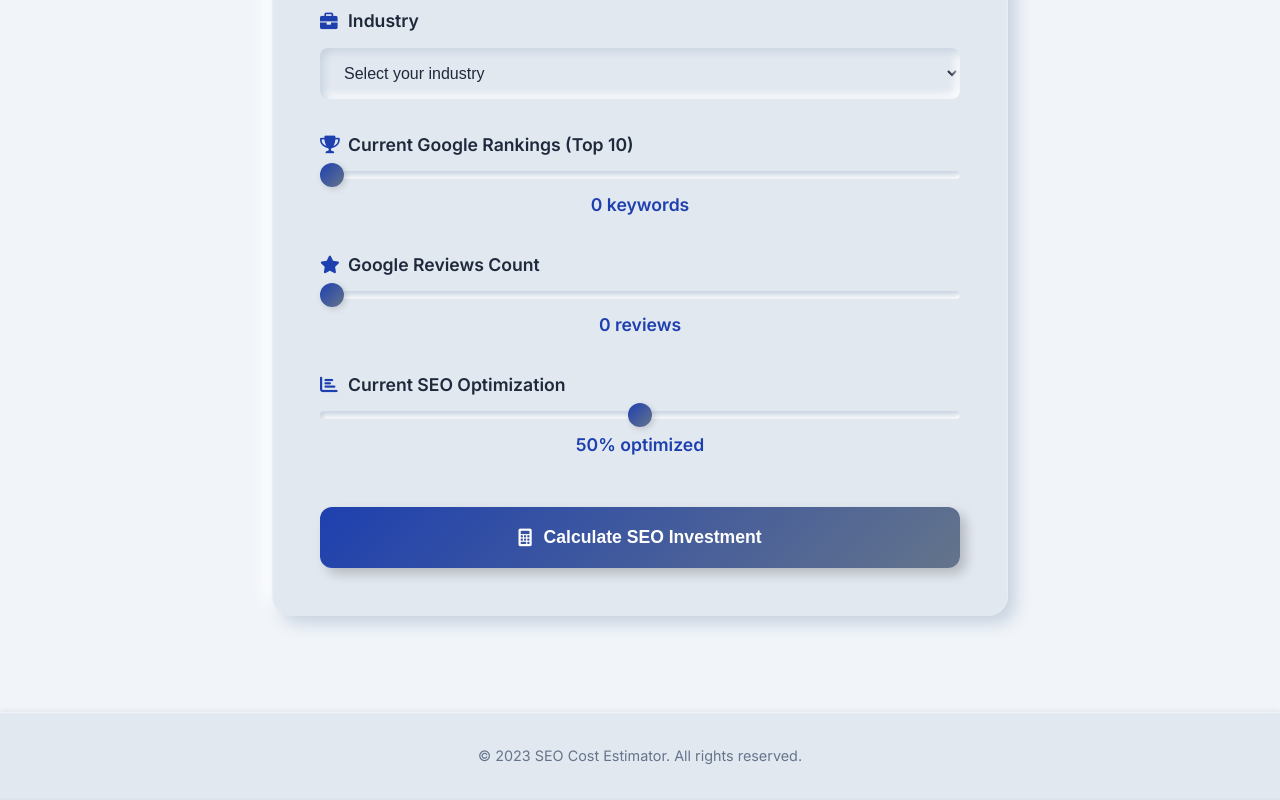
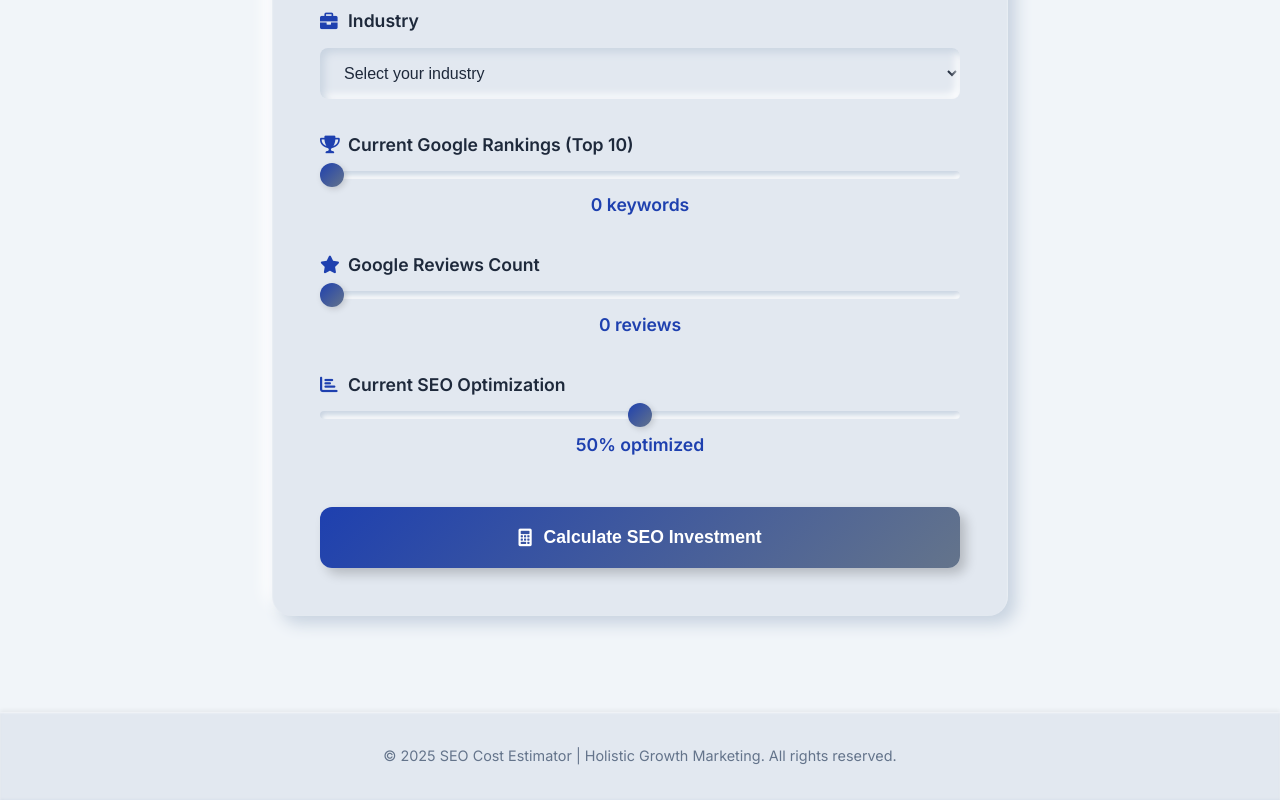
Before and after one commit to madebyJasonGibson/SEO-cost-estimator-tool, a plain HTML site: page index.html in a window 1280 px wide. Shown: the part 3242-4042 px from the top of the page. Drawn offline with Linux system fonts and the light colour scheme.

Commit message:
Update index.html

```diff
--- a/index.html
+++ b/index.html
@@ -332,7 +332,7 @@
     <!-- Footer -->
     <footer class="site-footer">
         <div class="footer-content">
-            <p>&copy; 2023 SEO Cost Estimator. All rights reserved.</p>
+            <p>&copy; 2025 SEO Cost Estimator | Holistic Growth Marketing. All rights reserved.</p>
             <!-- Add links for privacy, terms etc. if needed -->
         </div>
     </footer>
```
